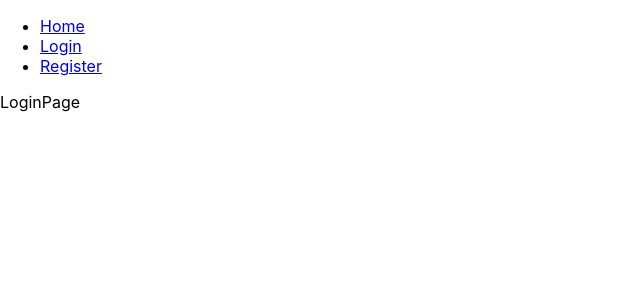
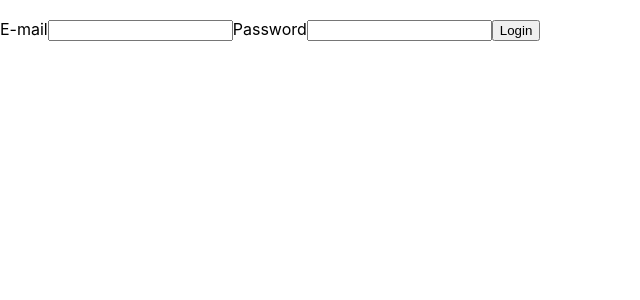
Before and after one commit to donna6355/vue, a React (Create React App) app in the folder reactAgain/client/: page /login in a window 1280 px wide. Shown: the top 300 px of the page, without its empty margins (0-640 px from the left). Built offline with nearby package versions, Linux system fonts and the light colour scheme.

Commit message:
login front page

```diff
--- a/reactAgain/client/src/App.js
+++ b/reactAgain/client/src/App.js
@@ -1,6 +1,6 @@
 import "./App.css";
 import React from "react";
-import { BrowserRouter as Router, Routes, Route, Link } from "react-router-dom";
+import { BrowserRouter as Router, Routes, Route } from "react-router-dom";
 import LandingPage from "./components/views/LandingPage/LandingPage";
 import LoginPage from "./components/views/LoginPage/LoginPage";
 import RegisterPage from "./components/views/RegisterPage/RegisterPage";
@@ -9,20 +9,6 @@ function App() {
   return (
     <Router>
       <div>
-        <nav>
-          <ul>
-            <li>
-              <Link to="/">Home</Link>
-            </li>
-            <li>
-              <Link to="/login">Login</Link>
-            </li>
-            <li>
-              <Link to="/register">Register</Link>
-            </li>
-          </ul>
-        </nav>
-
         {/* A <Switch> looks through its children <Route>s and
             renders the first one that matches the current URL. */}
         <Routes>
--- a/reactAgain/client/src/components/views/LoginPage/LoginPage.js
+++ b/reactAgain/client/src/components/views/LoginPage/LoginPage.js
@@ -1,7 +1,51 @@
-import React from "react";
+import React, { useState } from "react";
+import { useDispatch } from "react-redux";
 
 function LoginPage() {
-  return <div>LoginPage</div>;
+  const dispatch = useDispatch();
+  const { email, setEmail } = useState("");
+  const { password, setPassword } = useState("");
+  const onEmailChange = (evt) => {
+    setEmail(evt.currentTarget.text);
+  };
+  const onPwChange = (evt) => {
+    setPassword(evt.currentTarget.text);
+  };
+  const onSubmitHandler = (evt) => {
+    evt.preventDefault();
+    let body = {
+      email: email,
+      password: password,
+    };
+    dispatch(loginUser(body));
+  };
+  return (
+    <div>
+      <form className="column" onSubmit={onSubmitHandler}>
+        <label for="email">E-mail</label>
+        <input
+          id="email"
+          name="email"
+          type="email"
+          value={email}
+          onChange={onEmailChange}
+        ></input>
+        <label style={{ marginTop: 20 }} for="password">
+          Password
+        </label>
+        <input
+          type="password"
+          id="password"
+          name="password"
+          value={password}
+          onChange={onPwChange}
+        ></input>
+        <button style={{ marginTop: 20 }} type="submit">
+          Login
+        </button>
+      </form>
+    </div>
+  );
 }
 
 export default LoginPage;
```
Also changed, not shown: reactAgain/client/src/components/views/NavBar/NavBar.js (+18 -1 lines).
